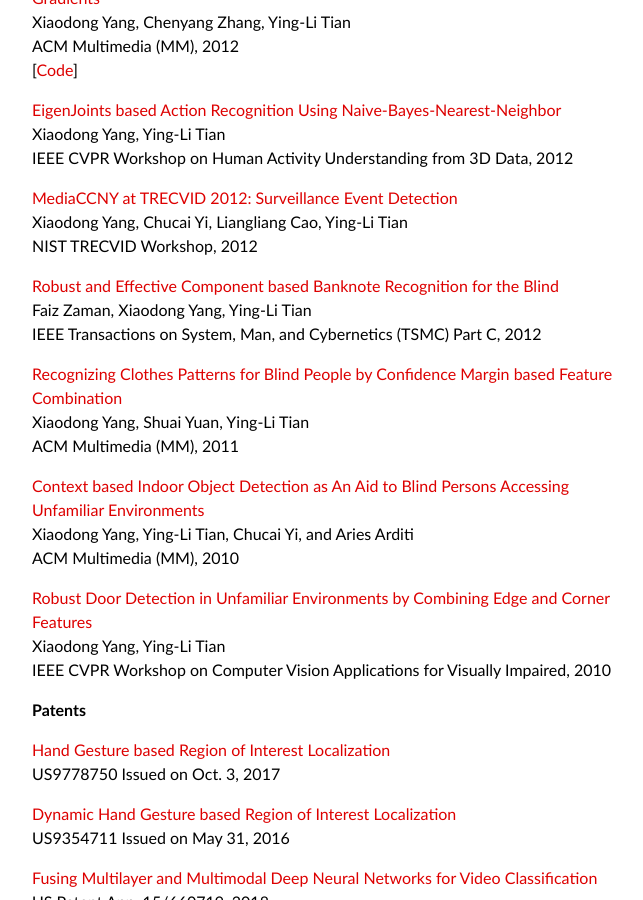
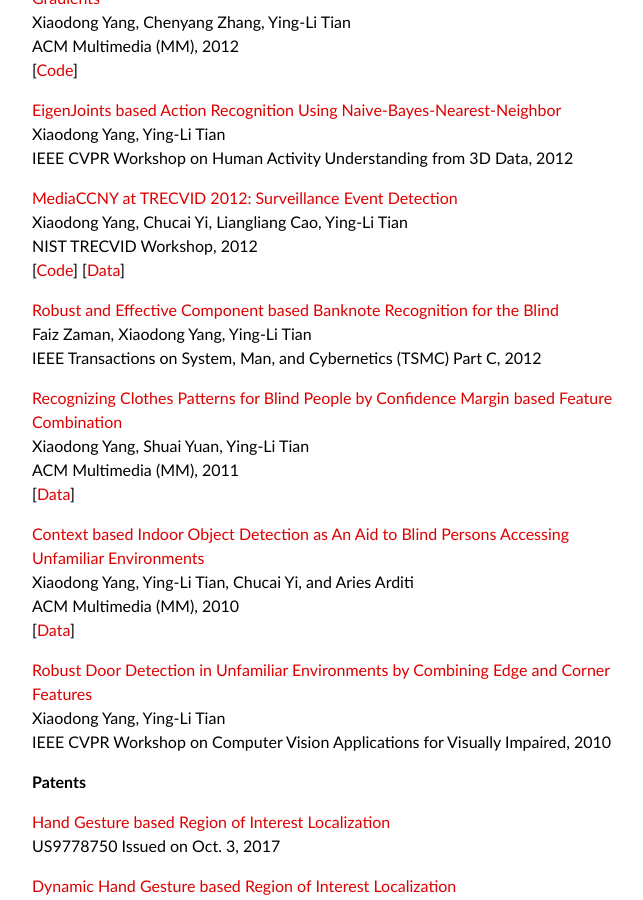
Before and after one commit to xiaodongyang/xiaodongyang.github.io, a Jekyll site: the page built from publications/index.md, in a window 1280 px wide and 900 px high, scrolled down 3211 px. Shown: the whole window, without its empty margins (308-951 px from the left). Built offline with Jekyll 4.4.1, drawn with Linux system fonts in a browser that asks for light colours; some web fonts are replaced.

Commit message:
Update index.md

```diff
--- a/publications/index.md
+++ b/publications/index.md
@@ -145,6 +145,7 @@
 [MediaCCNY at TRECVID 2012: Surveillance Event Detection](/publications/papers/trecvid12.pdf)
 Xiaodong Yang, Chucai Yi, Liangliang Cao, Ying-Li Tian
 NIST TRECVID Workshop, 2012
+[[Code](https://github.com/xiaodongyang/CascadeSVMs)] [[Data](/publications/code-data/hot-regions.zip)]
 
 [Robust and Effective Component based Banknote Recognition for the Blind](/publications/papers/tsmc12.pdf)
 Faiz Zaman, Xiaodong Yang, Ying-Li Tian
@@ -153,10 +154,12 @@
 [Recognizing Clothes Patterns for Blind People by Confidence Margin based Feature Combination](/publications/papers/mm11.pdf)
 Xiaodong Yang, Shuai Yuan, Ying-Li Tian
 ACM Multimedia (MM), 2011
+[[Data](/publications/code-data/clothing-patterns.rar)]
 
 [Context based Indoor Object Detection as An Aid to Blind Persons Accessing Unfamiliar Environments](/publications/papers/mm10.pdf)
 Xiaodong Yang, Ying-Li Tian, Chucai Yi, and Aries Arditi
 ACM Multimedia (MM), 2010
+[[Data](/publications/code-data/door-detection.rar)]
 
 [Robust Door Detection in Unfamiliar Environments by Combining Edge and Corner Features](/publications/papers/cvprw10.pdf)
 Xiaodong Yang, Ying-Li Tian
```
